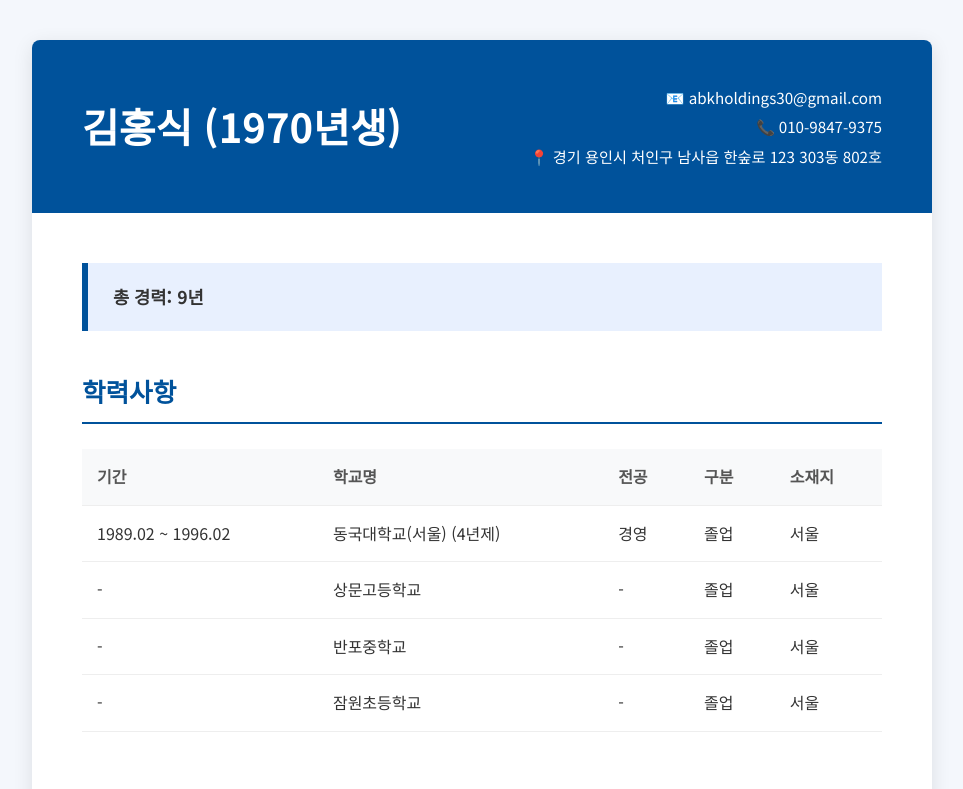
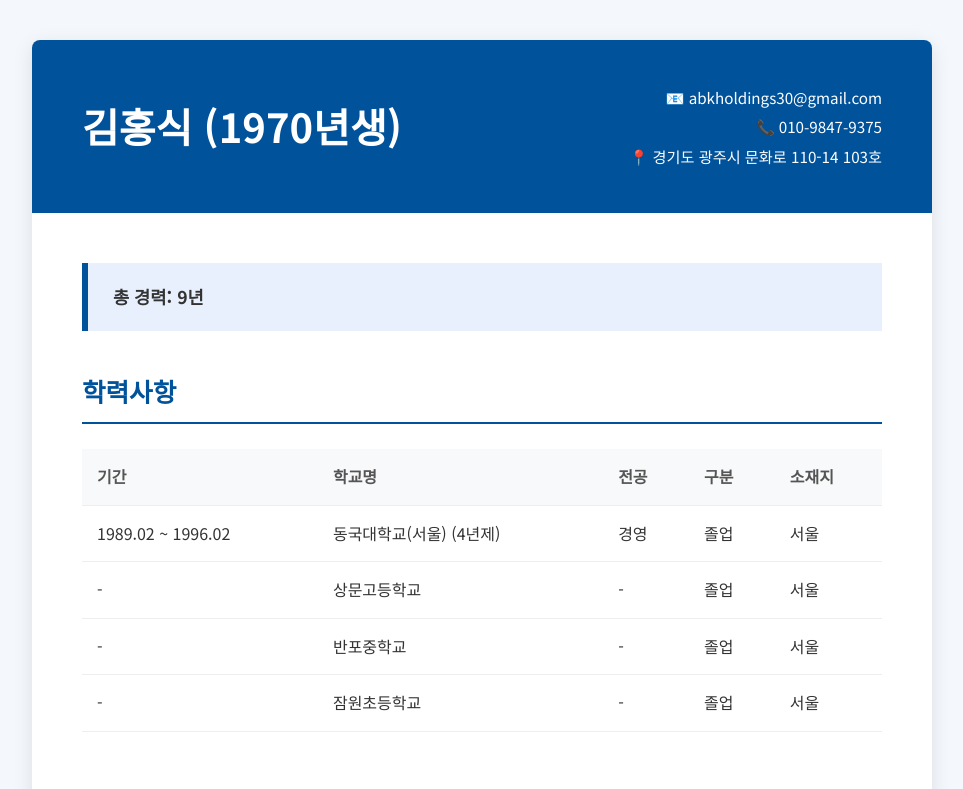
Before and after one commit to james04020218/hskim.career, a plain HTML site: page index.html in a window 1280 px wide. Shown: the top 789 px of the page, without its empty margins (158-1121 px from the left). Drawn offline with Linux system fonts and the light colour scheme.

Commit message:
Update index.html

```diff
--- a/index.html
+++ b/index.html
@@ -170,7 +170,7 @@
             <div class="contact-info">
                 <p>📧 abkholdings30@gmail.com</p>
                 <p>📞 010-9847-9375</p>
-                <p>📍 경기 용인시 처인구 남사읍 한숲로 123 303동 802호</p>
+                <p>📍 경기도 광주시 문화로 110-14 103호</p>
             </div>
         </header>
 
```
